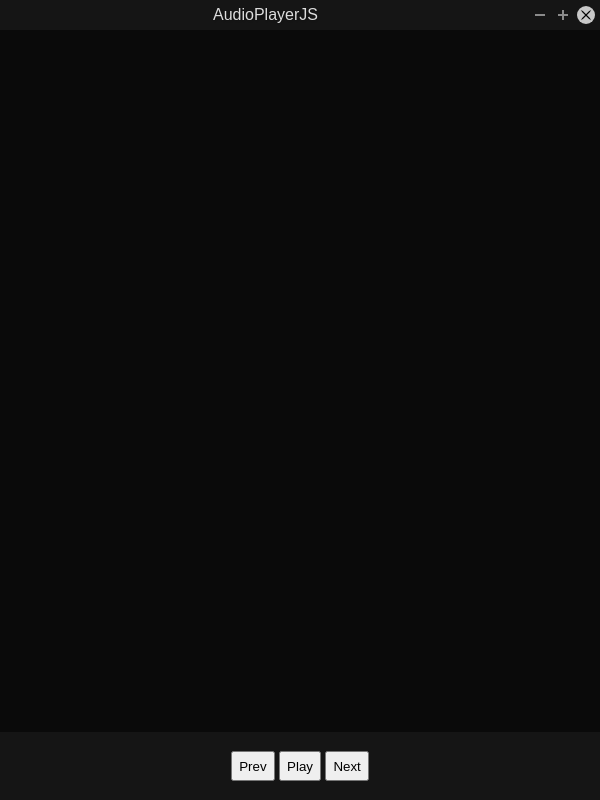
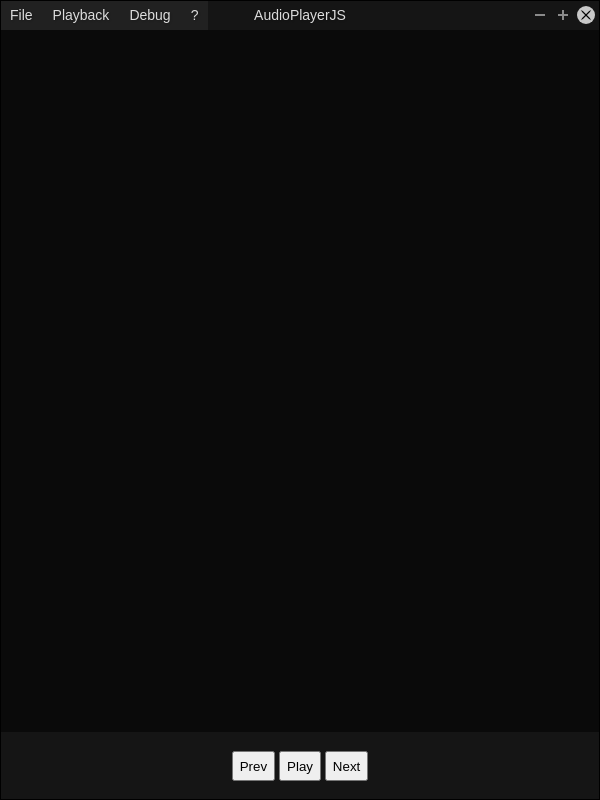
Before and after one commit to mikejzx/AudioPlayerJS, an Electron app: page mainwnd.html in a window 600 px wide. Drawn offline with Linux system fonts and the light colour scheme; no server answers.

Commit message:
More user interface changes.

```diff
--- a/index.js
+++ b/index.js
@@ -8,7 +8,8 @@ let mainwnd;
 app.on('ready', () => {
     mainwnd = new BrowserWindow({
         width: 600,
-        height: 400
+        height: 400,
+        frame: false
     });
     mainwnd.loadURL(url.format({
         pathname: path.join(__dirname, 'mainwnd.html'),
--- a/javascript/jsmain.js
+++ b/javascript/jsmain.js
@@ -1,14 +1,31 @@
 
 var playing = false;
 
+const win = require('electron').remote.getCurrentWindow();
+
 // For window close button
-function onWindowClose() { console.log('window close'); }
+function onWindowClose() {
+    console.log('window close');
+    win.close();
+}
 
 // For window restore button
-function onWindowRestore() { console.log('window restore'); }
+function onWindowRestore() {
+    console.log('window restore');
+
+    if (win.isMaximized()) {
+        win.unmaximize();
+    }
+    else {
+        win.maximize();
+    }
+}
 
 // For window minimise button
-function onWindowMinimise() { console.log('window minimise'); }
+function onWindowMinimise() {
+    console.log('window minimise');
+    win.minimize();
+}
 
 // On click of 'previous' button
 function trackPrevious() {
--- a/mainwnd.html
+++ b/mainwnd.html
@@ -4,8 +4,9 @@
         <meta charset='utf-8'/>
 
         <!-- Stylesheets -->
-        <link rel="stylesheet" href="styles/_stylesheet_main.css"/>
-        <link rel="stylesheet" href="styles/styles-captionbar.css"/>
+        <link rel="stylesheet" href="./styles/_stylesheet_main.css"/>
+        <link rel="stylesheet" href="./styles/styles-captionbar.css"/>
+        <link rel="stylesheet" href="./styles/styles-toolbar.css"/>
 
         <!-- JavaScripts -->
         <script type="text/javascript" src="javascript/jsmain.js"></script>
@@ -14,7 +15,7 @@
     </head>
     <body>
         <!-- Caption bar -->
-        <div id="captionbar">
+        <header>
             <!-- Window control buttons -->
             <div class="btn_caption" id="btn-caption-close" onclick="onWindowClose()">
                 <div class="btn-click-circle">
@@ -34,7 +35,30 @@
 
             <!-- Be sure to change this to the title if the title changes ! -->
             <div id="captionbar-title">AudioPlayerJS</div>
-        </div>
+
+            <!-- Toolbar/menu -->
+            <div id="toolbar-container">
+                <!-- File menu -->
+                <div class="toolbar-string">
+                    <span>File</span>
+                </div>
+
+                <!-- Playback menu -->
+                <div class="toolbar-string">
+                    <span>Playback</span>
+                </div>
+
+                <!-- Debug menu -->
+                <div class="toolbar-string">
+                    <span>Debug</span>
+                </div>
+
+                <!-- Help menu -->
+                <div class="toolbar-string">
+                    <span>?</span>
+                </div>
+            </div>
+        </header>
 
         <!-- Main control bar (bottom) -->
         <div id="ctrl-bar-bottom">
@@ -45,5 +69,15 @@
                 <input type="submit" value="Next" class="btn_btm_ctrl" onclick="trackNext()"/>
             </div>
         </div>
+
+        <!-- Window Borders -->
+        <!-- Left -->
+        <div style="left: 0; bottom: 0; top: 0; width: 1px; background: var(--colour-border); position: absolute; z-index: 20;"></div>
+        <!-- Right -->
+        <div style="right: 0; bottom: 0; top: 0; width: 1px; background: var(--colour-border); position: absolute; z-index: 20;"></div>
+        <!-- Bottom -->
+        <div style="left: 0; bottom: 0; right: 0; height: 1px; background: var(--colour-border); position: absolute; z-index: 20;"></div>
+        <!-- Top -->
+        <div style="left: 0; top: 0; right: 0; height: 1px; background: var(--colour-border); position: absolute; z-index: 20;"></div>
     </body>
 </html>
--- a/styles/_stylesheet_main.css
+++ b/styles/_stylesheet_main.css
@@ -4,6 +4,7 @@ html {
     /* Dark theme */
     --colour-fg: #151515;
     --colour-bg: #0a0a0a;
+    --colour-border: #000;
     --text-colour: #dddddd;
 
     /* Light theme (Not 100% supported yet)
@@ -15,6 +16,7 @@ html {
 
     /* Global text properties. */
     font-family: Arial, Helvetica, sans-serif;
+    font-size: 14px;
     color: var(--text-colour);
     text-shadow: 1px 1px 2px rgb(0, 0, 0, 0.2);
 }
--- a/styles/styles-captionbar.css
+++ b/styles/styles-captionbar.css
@@ -1,13 +1,17 @@
 
 /* The title bar at the top of the window */
-/* Design based off of the KDE caption bar. */
-#captionbar {
+/* Design based off of the KDE caption bar, sorta
+    mixed with the XFCE buttons */
+header {
     background-color: var(--colour-fg);
     height: 30px;
     left: 0;
     right: 0;
     top: 0;
     position: absolute;
+
+    /* Allow client to drag window */
+    -webkit-app-region: drag;
 
     display: flex;
     flex-direction: row-reverse;
@@ -21,6 +25,9 @@
 /* Caption bar title, centred...*/
 #captionbar-title {
     margin: auto;
+    pointer-events: none;
+    /* 18px(wid) * 3 + 5px(right-margin) * 3 */
+    padding-left: 69px;
 }
 
 /* Buttons on the caption bar */
@@ -31,6 +38,8 @@
     margin-bottom: 5px;
     margin-right: 5px;
     z-index: 10;
+
+    -webkit-app-region: none;
 }
 
 /* Close button */
--- /dev/null
+++ b/styles/styles-toolbar.css
@@ -0,0 +1,33 @@
+
+/* Contains each element of the toolbar */
+#toolbar-container {
+    position: absolute;
+    height: inherit;
+    width: fit-content;
+    left: 0;
+    display: flex;
+    flex-direction: row;
+}
+
+/* Toolbar element */
+.toolbar-string {
+    transition: background-color 200ms;
+    background-color: rgba(255, 255, 255, 0.05);
+    width: fit-content;
+    height: 100%;
+
+    display: flex;
+    align-items: center;
+}
+/* string contained in the element */
+.toolbar-string span {
+    margin-left: 10px;
+    margin-right: 10px;    vertical-align: middle;
+    pointer-events: none;
+}
+
+/* Hover on toolbar element */
+.toolbar-string:hover {
+    transition: background-color 200ms;
+    background-color: rgba(0, 0, 0, 0.4);
+}
```
